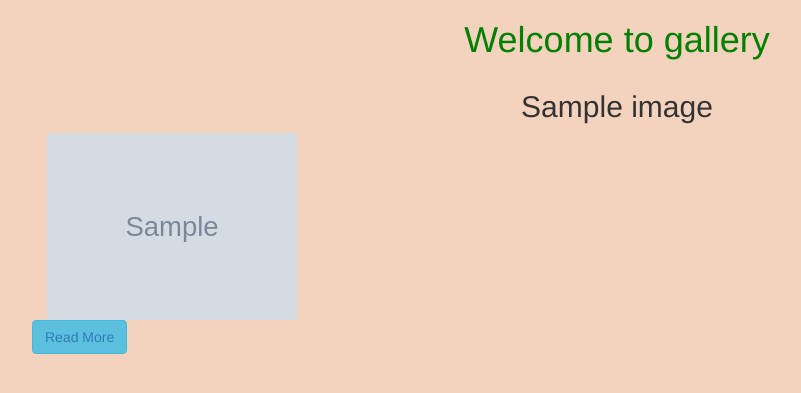
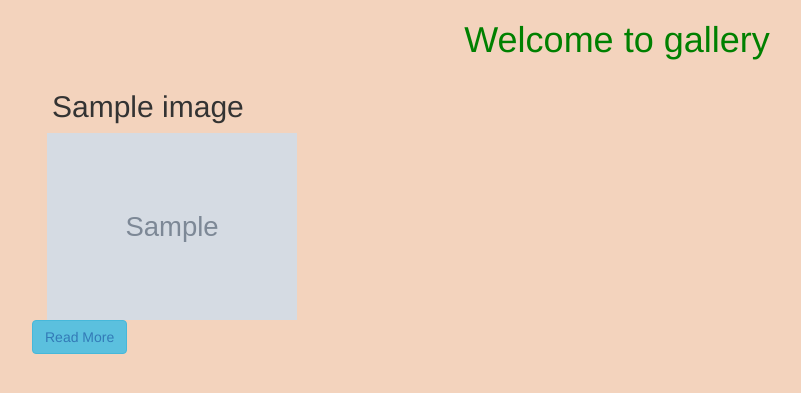
Before and after one commit to chinmoykalita/Django, a Django app: page / in a window 1680 px wide. Shown: the part 52-445 px from the top of the page, without its empty margins (468-1269 px from the left). Run offline with Django 3.2, Linux system fonts and the light colour scheme; tables that the repository leaves empty hold one stand-in row (values such as "Sample post"); grey boxes marked "Sample" are stand-in pictures; some libraries are stand-ins or nearby versions.

Commit message:
I make a margin on heading

```diff
--- a/photos/templates/all-photos/welcome.html
+++ b/photos/templates/all-photos/welcome.html
@@ -11,7 +11,7 @@
   <div class="row">
     <!-- displaying photos -->
     <!-- <div class="col-md-4"> -->
-      <h2 class="text-center"> {{ photos_item.name }} </h2>
+      <h2 class="name"> {{ photos_item.name }} </h2>
     </div>
 
     <!--Display news Article images  -->
--- a/static/css/basephotos.css
+++ b/static/css/basephotos.css
@@ -8,3 +8,6 @@ body{
     float: left;
     margin-left: 500px;
 }
+.name{
+  margin-left:20px;
+}
```
